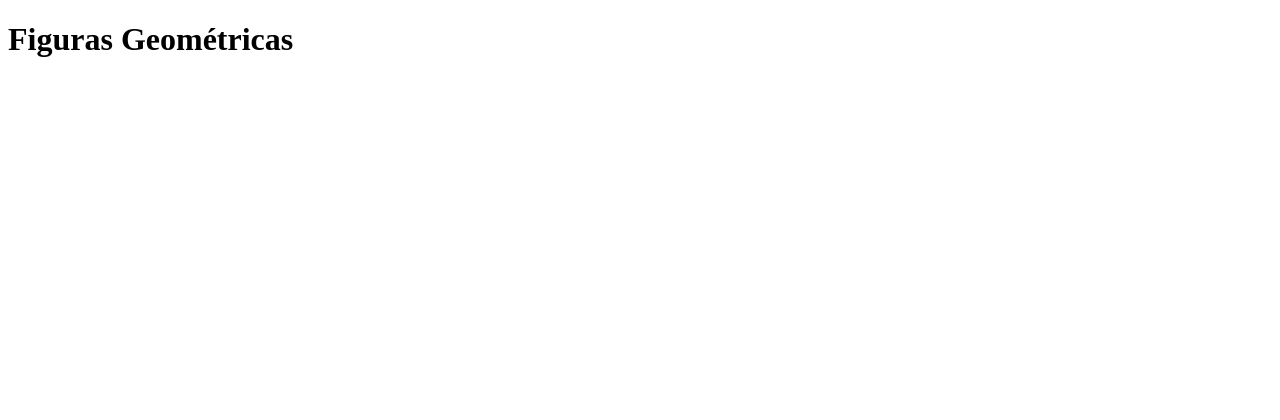
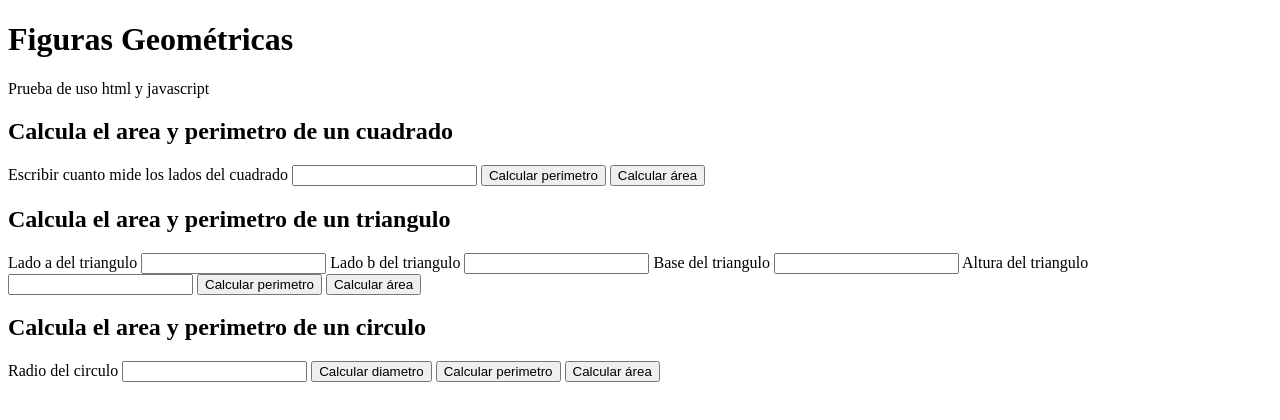
Before and after one commit to JulesCubs/practica_Javascript, a plain HTML site: page taller1/geometric_figures.html in a window 1280 px wide. Drawn offline with Linux system fonts and the light colour scheme.

Commit message:
add function interact with html

```diff
--- a/taller1/geometric_figures.html
+++ b/taller1/geometric_figures.html
@@ -7,7 +7,44 @@
     <title>Taller 1 - Figuras geométricas en JS</title>
 </head>
 <body>
-    <h1>Figuras Geométricas</h1>
+    <header>
+        <h1>Figuras Geométricas</h1>
+        <p>Prueba de uso html y javascript</p>
+    </header>
+    <section>
+        <h2>Calcula el area y perimetro de un cuadrado</h2>
+        <form action="">
+            <label for="squareInput">Escribir cuanto mide los lados del cuadrado</label>
+            <input id="squareInput" type="number" />
+            <button type="button" onclick="calculateSquarePerimeter()">Calcular perimetro</button>
+            <button type="button" onclick="calculateSquareArea()">Calcular área</button>
+        </form>
+    </section>
+    <section>
+        <h2>Calcula el area y perimetro de un triangulo</h2>
+        <form action="">
+            <label for="triangleInput1">Lado a del triangulo</label>
+            <input id="triangleInput1" type="number" />
+            <label for="triangleInput2">Lado b del triangulo</label>
+            <input id="triangleInput2" type="number" />
+            <label for="triangleInputBase">Base del triangulo</label>
+            <input id="triangleInputBase" type="number" />
+            <label for="triangleInputHigh">Altura del triangulo</label>
+            <input id="triangleInputHigh" type="number" />
+            <button type="button" onclick="calculateTrianglePerimeter()">Calcular perimetro</button>
+            <button type="button" onclick="calculateTriangleArea()">Calcular área</button>
+        </form>
+    </section>
+    <section>
+        <h2>Calcula el area y perimetro de un circulo</h2>
+        <form action="">
+            <label for="circleInput">Radio del circulo</label>
+            <input id="circleInput" type="number" />
+            <button type="button" onclick="calculateCircleDiameter()">Calcular diametro</button>
+            <button type="button" onclick="calculateCirclePerimeter()">Calcular perimetro</button>
+            <button type="button" onclick="calculateCircleArea()">Calcular área</button>
+        </form>
+    </section>
     <script src="./geometric_figures.js"></script>
 </body>
 </html>
--- a/taller1/geometric_figures.js
+++ b/taller1/geometric_figures.js
@@ -40,7 +40,7 @@ const triangleArea = (triangleBase, triangleHigh) =>
 console.groupEnd();
 
 //Codigo del circulo
-// console.group("Circulo");
+console.group("Circulo");
 // const circleRadio = 4;
 // console.log("El radio del circulo mide: " + circleRadio + " cm");
 
@@ -59,3 +59,67 @@ const circlePerimeter = (circleRadio) => {
 const circleArea = (circleRadio, pi) => pi * (circleRadio * circleRadio);
 // console.log("el area del circulo mide: " + circleArea + " cm^2");
 console.groupEnd();
+
+//Interacción con HTML
+
+function calculateSquarePerimeter() {
+  const input = document.getElementById("squareInput");
+  const value = input.value;
+
+  const perimeter = squarePerimeter(value);
+  alert("El perimetro del cuadrado es: " + perimeter);
+}
+
+function calculateSquareArea() {
+  const input = document.getElementById("squareInput");
+  const value = input.value;
+
+  const area = squareArea(value);
+  alert("El area del cuadrado es: " + area);
+}
+
+function calculateTrianglePerimeter() {
+  const input1 = document.getElementById("triangleInput1");
+  const value1 = input1.value;
+  const input2 = document.getElementById("triangleInput2");
+  const value2 = input2.value;
+  const inputBase = document.getElementById("triangleInputBase");
+  const valueBase = inputBase.value;
+
+  const perimeter = trianglePerimeter(value1, value2, valueBase);
+  alert("El perimetro del triangulo es: " + perimeter);
+}
+
+function calculateTriangleArea() {
+  const inputBase = document.getElementById("triangleInputBase");
+  const valueBase = inputBase.value;
+  const inputHigh = document.getElementById("triangleInputHigh");
+  const valueHigh = inputHigh.value;
+
+  const area = triangleArea(valueBase, valueHigh);
+  alert("El area del triangulo es: " + area);
+}
+
+function calculateCircleDiameter() {
+  const input = document.getElementById("circleInput");
+  const value = input.value;
+
+  const diameter = circleDiameter(value);
+  alert("El diametro del circulo es: " + diameter);
+}
+
+function calculateCirclePerimeter() {
+  const input = document.getElementById("circleInput");
+  const value = input.value;
+
+  const perimeter = circlePerimeter(value);
+  alert("El perimetro del circulo es: " + perimeter);
+}
+
+function calculateCircleArea() {
+  const input = document.getElementById("circleInput");
+  const value = input.value;
+
+  const area = circleArea(value, pi);
+  alert("El area del cuadrado es: " + area);
+}
```
Also changed, not shown: 1 other file.
